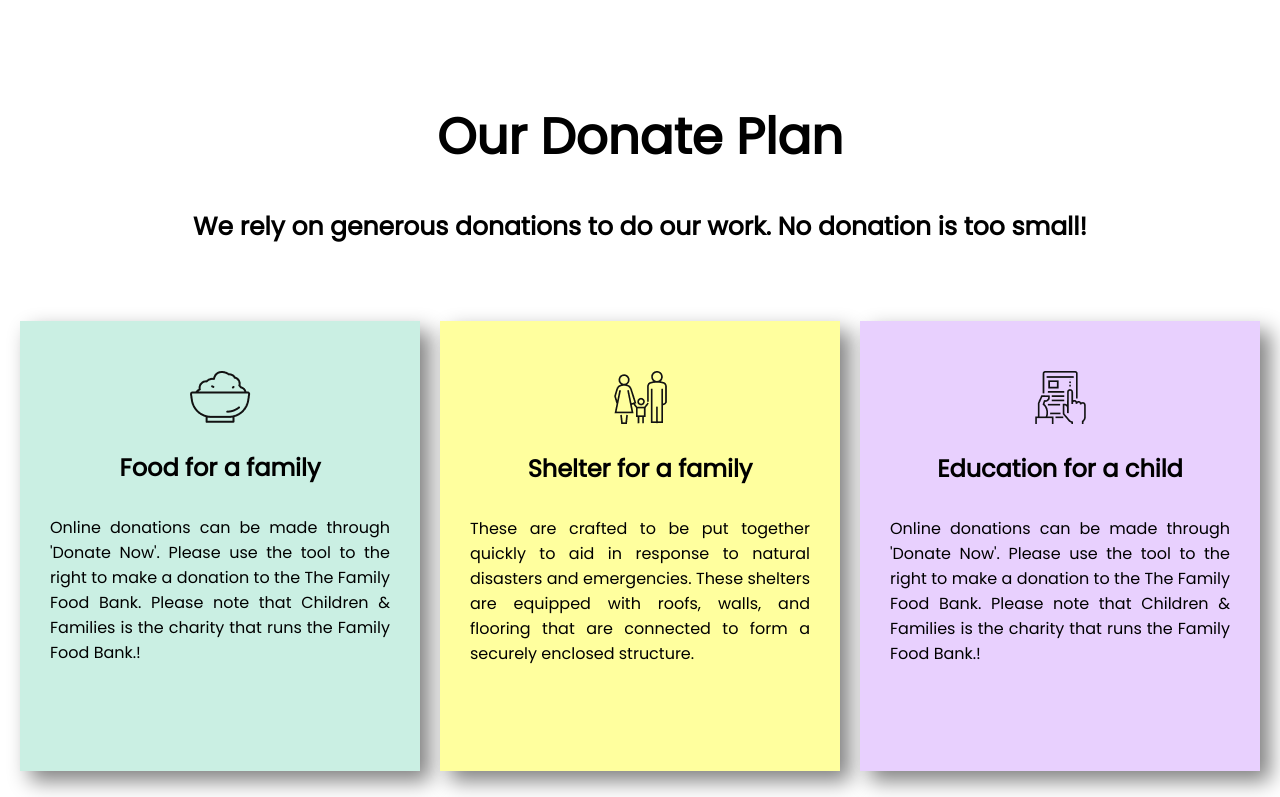
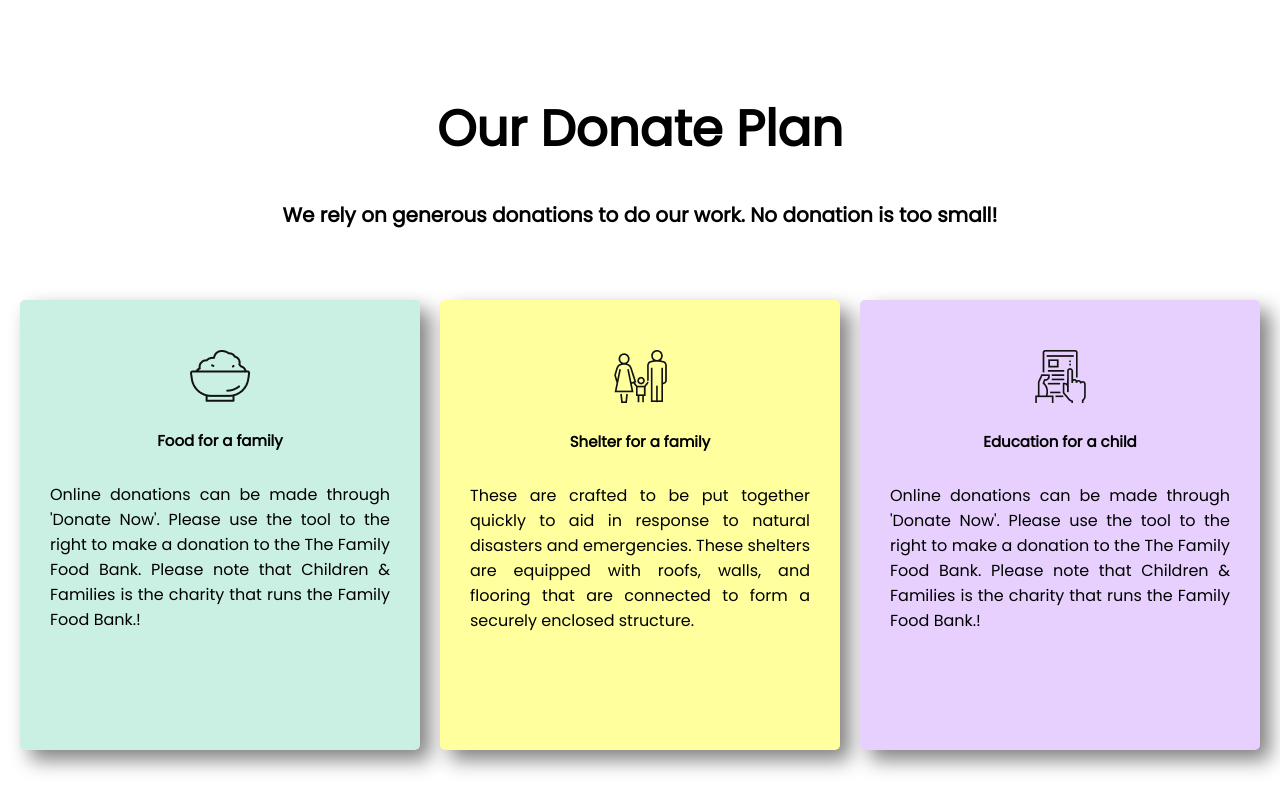
Before and after one commit to nayem-au/donate-today, a plain HTML site: page donate-today-main/index.html in a window 1280 px wide. Shown: the part 2000-2797 px from the top of the page. Drawn offline with Linux system fonts and the light colour scheme.

Commit message:
other amount

```diff
--- a/donate-today-main/index.html
+++ b/donate-today-main/index.html
@@ -46,17 +46,17 @@
         <div class="section-box">
         <div class="box">
             <img class="icon" src="icons/food.png" alt="">
-            <h2>Food for a family</h2>
+            <h4>Food for a family</h4>
             <p class="justify-text">Online donations can be made through 'Donate Now'. Please use the tool to the right to make a donation to the The Family Food Bank. Please note that Children & Families is the charity that runs the Family Food Bank.!</p>
         </div>
         <div class="box" id="box2">
             <img class="icon" src="icons/shelter.png" alt="">
-            <h2>Shelter for a family</h2>
+            <h4>Shelter for a family</h4>
             <p class="justify-text">These are crafted to be put together quickly to aid in response to natural disasters and emergencies. These shelters are equipped with roofs, walls, and flooring that are connected to form a securely enclosed structure.</p>
         </div>
         <div class="box" id="box3">
             <img class="icon" src="icons/Frame-1.png" alt="">
-            <h2>Education for a child</h2>
+            <h4>Education for a child</h4>
             <p class="justify-text">Online donations can be made through 'Donate Now'. Please use the tool to the right to make a donation to the The Family Food Bank. Please note that Children & Families is the charity that runs the Family Food Bank.!</p>
         </div>
     </div>
--- a/donate-today-main/style.css
+++ b/donate-today-main/style.css
@@ -26,7 +26,11 @@ h1{
 
 }
 h3{
-  font-size: 25px;
+  font-size: 20px;
+}
+h4{
+  font-size: 15px;
+  font-weight: 600;
 }
 .button{
     border-radius: 10px;
@@ -58,6 +62,7 @@ h3{
   width: 400px;
   height: 400px;
   margin-top: 50px;
+  border-radius: 5px;
   padding-top: 50px;
   text-align: center;
   box-shadow: 10px 10px 20px gray;
@@ -100,7 +105,7 @@ border-style: solid;
 }
 #other-amount{
   color: gray;
-  font-size: 20px;
+  font-size: 15px;
   font-weight: 400;
   text-align: center;
   align-items: center;
```
